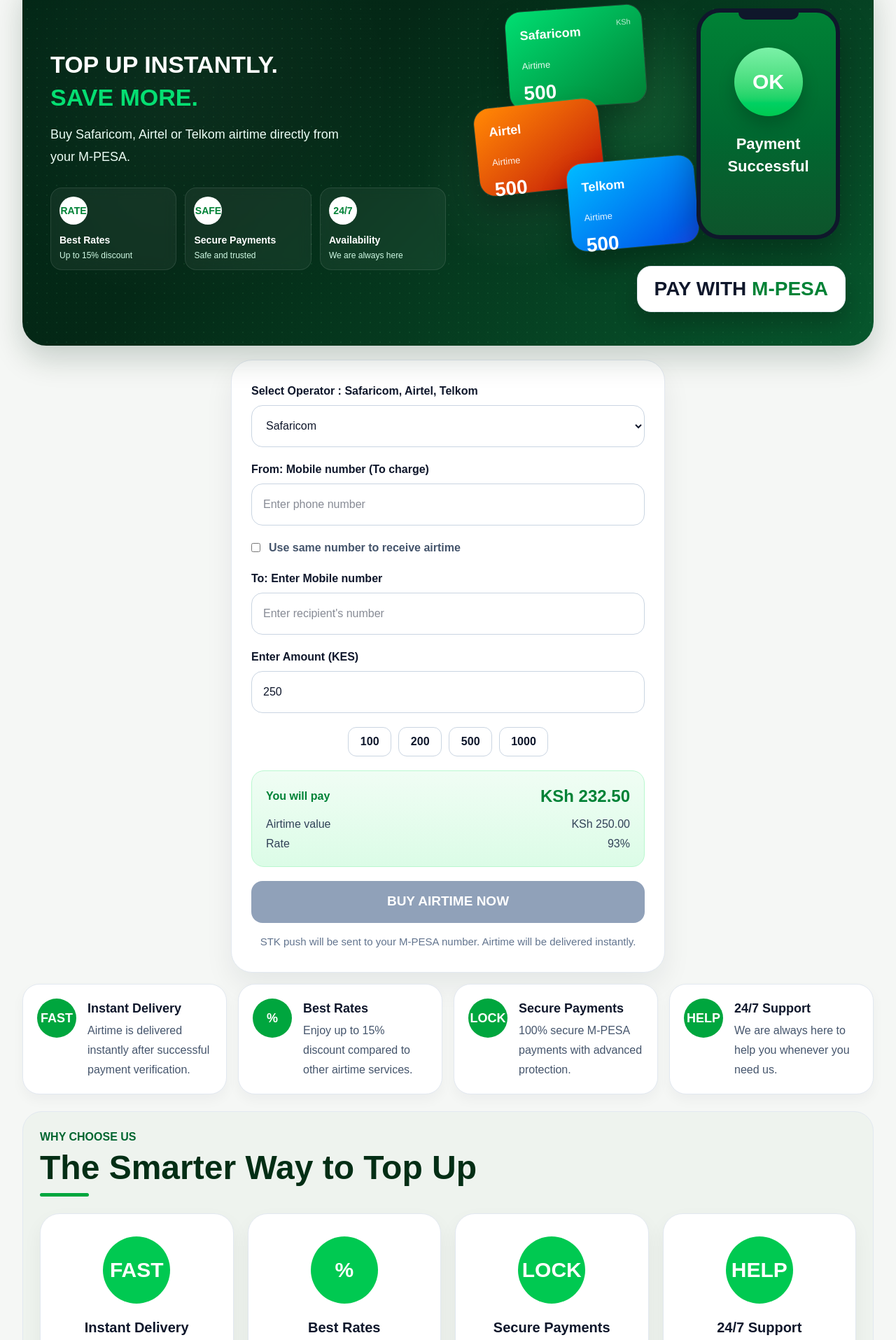
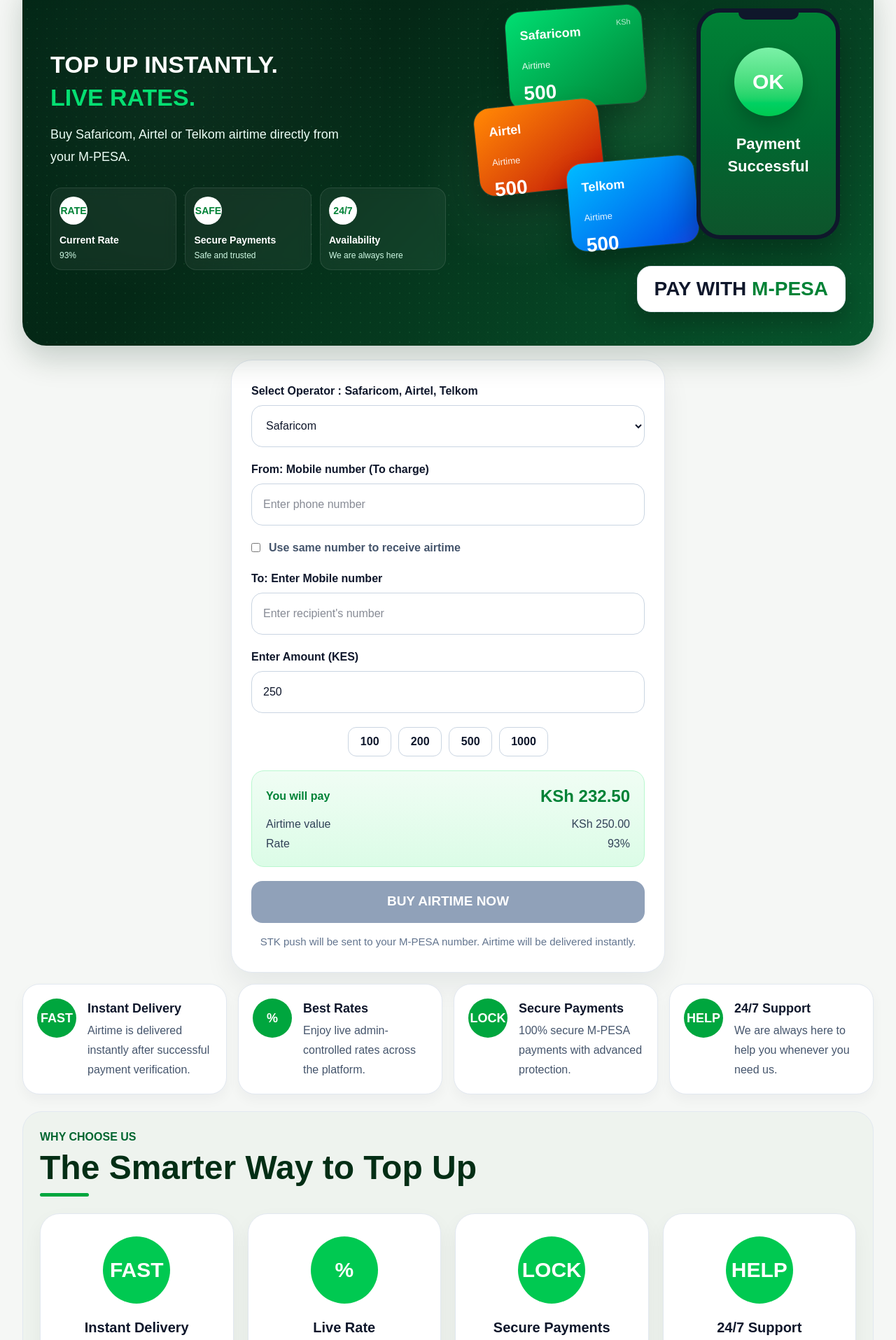
Before and after one commit to synergos-star/synergos-airtime-hub, a Next.js app: page / in a window 1280 px wide. Shown: the part 745-2660 px from the top of the page at 70% size. Built offline with nearby package versions, Linux system fonts and the light colour scheme; no server answers; the database is empty.

Commit message:
Make website use dynamic airtime rate from backend

```diff
--- a/app/api/buy-airtime/route.ts
+++ b/app/api/buy-airtime/route.ts
@@ -3,7 +3,7 @@ export const dynamic = "force-dynamic";
 import { NextRequest, NextResponse } from "next/server";
 import { prisma } from "@/lib/prisma";
 
-const DEFAULT_RATE = 0.93;
+const FALLBACK_RATE = 0.93;
 
 function normalizeKenyanPhone(value: string) {
   const cleaned = value.replace(/\D/g, "");
@@ -23,6 +23,20 @@ function makeReference() {
   const stamp = Date.now().toString().slice(-8);
   const rand = Math.floor(Math.random() * 9000 + 1000);
   return `SYN-${stamp}-${rand}`;
+}
+
+async function getCurrentRate() {
+  const rateSetting = await prisma.systemSetting.findUnique({
+    where: { settingKey: "airtime_rate" },
+  });
+
+  const parsed = rateSetting ? Number(rateSetting.settingValue) : FALLBACK_RATE;
+
+  if (!Number.isFinite(parsed) || parsed <= 0 || parsed > 1) {
+    return FALLBACK_RATE;
+  }
+
+  return parsed;
 }
 
 export async function POST(req: NextRequest) {
@@ -72,7 +86,8 @@ export async function POST(req: NextRequest) {
       );
     }
 
-    const amountToPay = Number((airtimeAmount * DEFAULT_RATE).toFixed(2));
+    const currentRate = await getCurrentRate();
+    const amountToPay = Number((airtimeAmount * currentRate).toFixed(2));
     const transactionReference = makeReference();
 
     const transaction = await prisma.transaction.create({
@@ -82,7 +97,7 @@ export async function POST(req: NextRequest) {
         payingNumber,
         operator,
         airtimeAmount,
-        rateUsed: DEFAULT_RATE,
+        rateUsed: currentRate,
         amountToPay,
 
         paymentStatus: "PENDING_PAYMENT",
--- a/app/page.tsx
+++ b/app/page.tsx
@@ -1,8 +1,8 @@
 "use client";
 
-import { useMemo, useState } from "react";
+import { useEffect, useMemo, useState } from "react";
 
-const DEFAULT_RATE = 0.93;
+const FALLBACK_RATE = 0.93;
 const SUPPORT_PHONE_1 = "0112371614";
 const SUPPORT_PHONE_2 = "0796684318";
 const SUPPORT_EMAIL = "ratiisimon@gmail.com";
@@ -122,6 +122,13 @@ type ApiResponse = {
   };
 };
 
+type SettingsResponse = {
+  success: boolean;
+  settings?: {
+    airtimeRate: number;
+  };
+};
+
 export default function HomePage() {
   const [operator, setOperator] = useState("Safaricom");
   const [sameNumber, setSameNumber] = useState(false);
@@ -129,18 +136,40 @@ export default function HomePage() {
   const [recipientNumber, setRecipientNumber] = useState("");
   const [amount, setAmount] = useState("250");
 
+  const [currentRate, setCurrentRate] = useState(FALLBACK_RATE);
+  const [isLoadingRate, setIsLoadingRate] = useState(true);
+
   const [isSubmitting, setIsSubmitting] = useState(false);
   const [errorMessage, setErrorMessage] = useState("");
   const [successMessage, setSuccessMessage] = useState("");
   const [transactionReference, setTransactionReference] = useState("");
+
+  useEffect(() => {
+    async function fetchRate() {
+      try {
+        const response = await fetch("/api/settings", { cache: "no-store" });
+        const data: SettingsResponse = await response.json();
+
+        if (response.ok && data.success && data.settings?.airtimeRate) {
+          setCurrentRate(data.settings.airtimeRate);
+        }
+      } catch (error) {
+        console.error("FETCH_RATE_ERROR", error);
+      } finally {
+        setIsLoadingRate(false);
+      }
+    }
+
+    fetchRate();
+  }, []);
 
   const numericAmount = Number(amount || 0);
   const actualRecipientNumber = sameNumber ? payingNumber : recipientNumber;
 
   const amountToPay = useMemo(() => {
     if (!Number.isFinite(numericAmount) || numericAmount <= 0) return 0;
-    return numericAmount * DEFAULT_RATE;
-  }, [numericAmount]);
+    return numericAmount * currentRate;
+  }, [numericAmount, currentRate]);
 
   const payerValid = payingNumber.length === 0 ? true : isValidKenyanPhone(payingNumber);
   const recipientValid =
@@ -154,7 +183,8 @@ export default function HomePage() {
     payerValid &&
     recipientValid &&
     amountValid &&
-    !isSubmitting;
+    !isSubmitting &&
+    !isLoadingRate;
 
   async function handleSubmit() {
     setErrorMessage("");
@@ -189,7 +219,7 @@ export default function HomePage() {
         return;
       }
 
-            const createdReference = data.transaction?.transactionReference || "";
+      const createdReference = data.transaction?.transactionReference || "";
       setTransactionReference(createdReference);
 
       const stkResponse = await fetch("/api/mpesa/stk-push", {
@@ -255,7 +285,7 @@ export default function HomePage() {
               <span className="text-sky-600">Anytime</span>, Anywhere.
             </div>
             <div className="mt-1 text-4xl font-black leading-tight text-green-600 sm:text-6xl lg:text-[68px]">
-              Enjoy up to 15% discount.
+              Enjoy flexible live rates.
             </div>
 
             <p className="mx-auto mt-5 max-w-4xl text-base leading-8 text-slate-700 sm:text-xl">
@@ -289,7 +319,7 @@ export default function HomePage() {
                 TOP UP INSTANTLY.
               </div>
               <div className="mt-1 text-3xl font-black leading-tight text-green-400 sm:text-[34px]">
-                SAVE MORE.
+                LIVE RATES.
               </div>
 
               <p className="mt-4 max-w-md text-base leading-8 text-emerald-50 sm:text-lg">
@@ -301,8 +331,10 @@ export default function HomePage() {
                   <div className="flex h-10 w-10 items-center justify-center rounded-full bg-white text-sm font-black text-green-700">
                     RATE
                   </div>
-                  <div className="mt-3 text-sm font-extrabold text-white">Best Rates</div>
-                  <div className="mt-1 text-xs text-emerald-100">Up to 15% discount</div>
+                  <div className="mt-3 text-sm font-extrabold text-white">Current Rate</div>
+                  <div className="mt-1 text-xs text-emerald-100">
+                    {(currentRate * 100).toFixed(0)}%
+                  </div>
                 </div>
 
                 <div className="rounded-2xl border border-white/10 bg-white/5 p-3 backdrop-blur-sm">
@@ -501,7 +533,7 @@ export default function HomePage() {
                 </div>
                 <div className="flex justify-between gap-3">
                   <span>Rate</span>
-                  <span>{(DEFAULT_RATE * 100).toFixed(0)}%</span>
+                  <span>{(currentRate * 100).toFixed(0)}%</span>
                 </div>
               </div>
             </div>
@@ -516,7 +548,7 @@ export default function HomePage() {
               }`}
               type="button"
             >
-              {isSubmitting ? "Creating Transaction..." : "BUY AIRTIME NOW"}
+              {isSubmitting ? "Creating Transaction..." : isLoadingRate ? "Loading rate..." : "BUY AIRTIME NOW"}
             </button>
           </div>
 
@@ -536,7 +568,7 @@ export default function HomePage() {
           <InfoCard
             badge="%"
             title="Best Rates"
-            text="Enjoy up to 15% discount compared to other airtime services."
+            text="Enjoy live admin-controlled rates across the platform."
           />
           <InfoCard
             badge="LOCK"
@@ -567,8 +599,8 @@ export default function HomePage() {
             />
             <WhyCard
               badge="%"
-              title="Best Rates"
-              text="Enjoy up to 15% discount compared to other airtime services."
+              title="Live Rate"
+              text="Your admin can update the rate and the site reflects it immediately."
             />
             <WhyCard
               badge="LOCK"
@@ -684,7 +716,7 @@ export default function HomePage() {
       <footer className="px-4 pb-7 pt-9 sm:px-6 lg:px-8">
         <div className="mx-auto max-w-7xl text-center">
           <div className="text-xl font-bold text-slate-700 sm:text-[22px]">
-            Copyright Ã‚Â© SYNERGOS AIRTIME HUB
+            Copyright © SYNERGOS AIRTIME HUB
           </div>
           <div className="mt-3 text-lg text-slate-500">Share on social</div>
 
```
